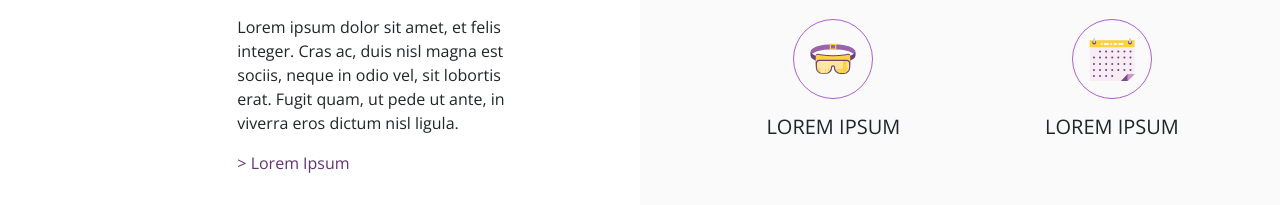
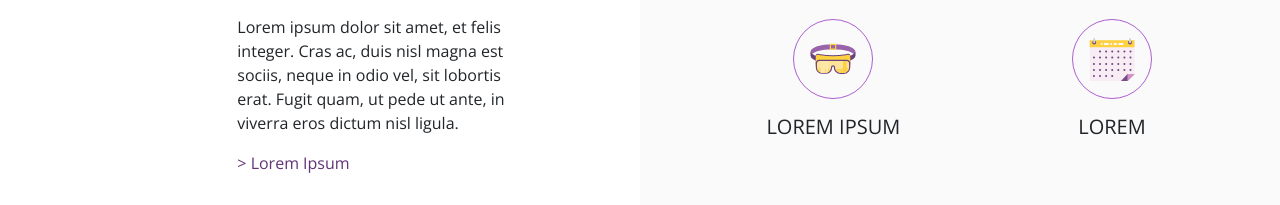
Before and after one commit to awstin17/rg-challenge, a Vue app: page / in a window 1280 px wide. Shown: the part 2031-2236 px from the top of the page. Built offline with nearby package versions, Linux system fonts and the light colour scheme; the HTML template or start-up script is replaced by a standard one.

Commit message:
changed text in icon in third section

```diff
--- a/src/components/Third-Section.vue
+++ b/src/components/Third-Section.vue
@@ -37,7 +37,7 @@
             <div style="width: 80px" class="border rounded-circle image-container mx-auto mb-3">
               <img class="p-3" src="../assets/home-retention.svg" width="100%" />
             </div>
-            <h5>LOREM IPSUM</h5>
+            <h5>LOREM</h5>
           </div>
         </div>
       </div>
```
